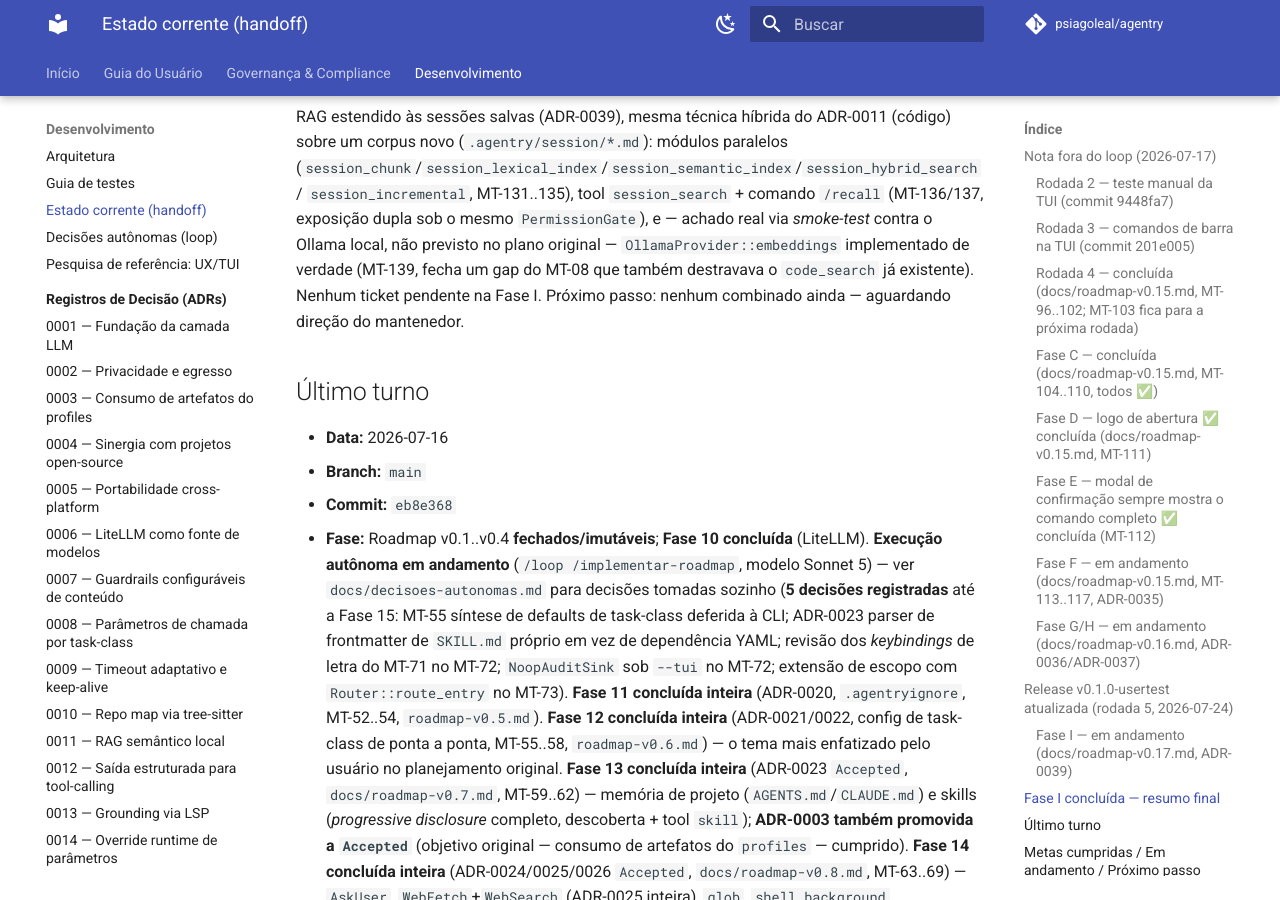
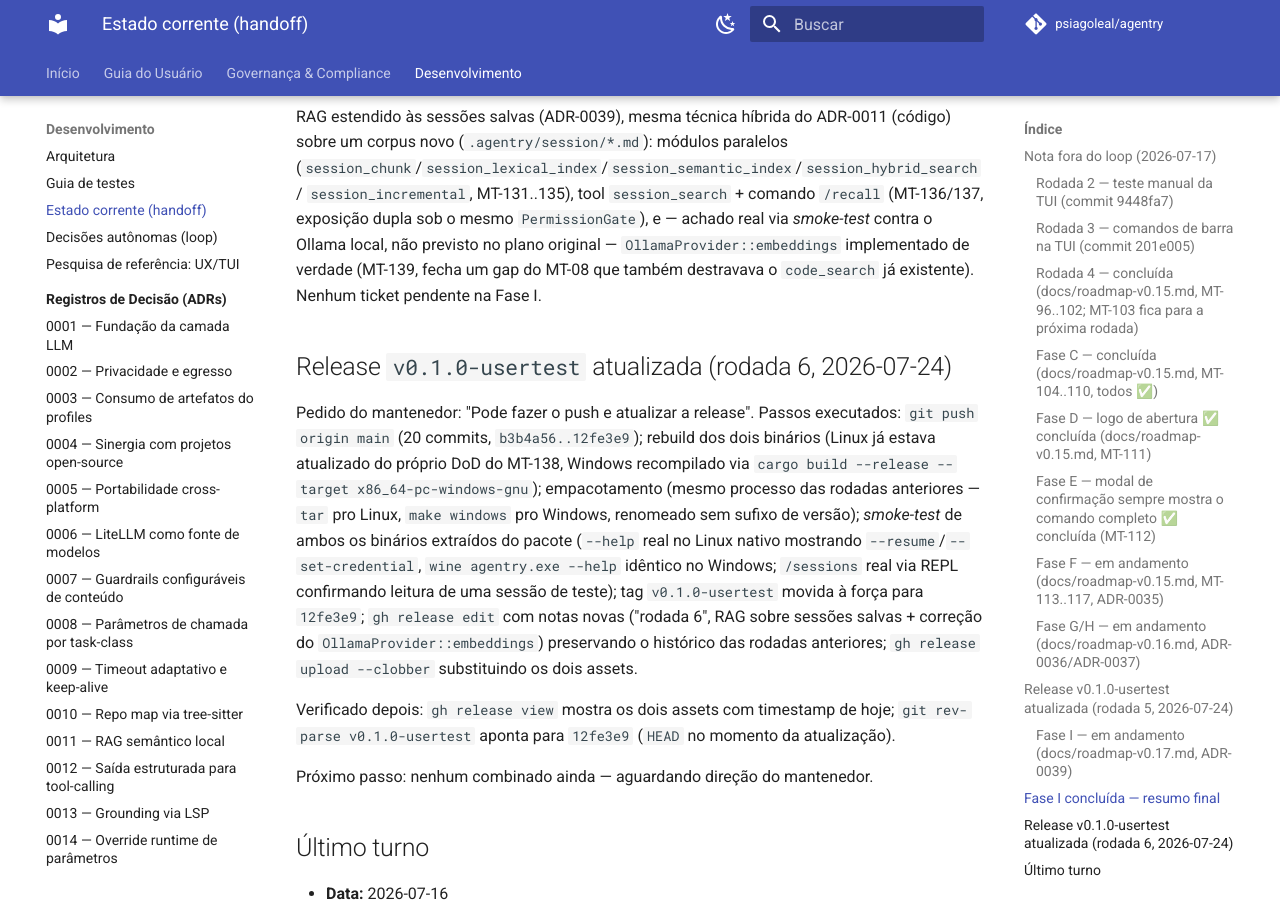
Before and after one commit to psiagoleal/agentry, an MkDocs documentation site: the page built from docs/CURRENT-STATE.md, in a window 1280 px wide and 900 px high, scrolled down 15717 px. Built offline with MkDocs 1.6.1 and Material for MkDocs 9.7.7, drawn with Linux system fonts in a browser that asks for light colours; comment, search, counter and statistics services are not loaded.

Commit message:
docs(handoff): release v0.1.0-usertest atualizada (rodada 6)
Push de 20 commits (b3b4a56..12fe3e9) + tag movida para 12fe3e9 + assets
substituídos (RAG sobre sessões salvas, MT-130..139). Ambos os binários
smoke-testados (--help real, /sessions via REPL).

{agente: Claude Code; modelo: claude-sonnet-5}

```diff
--- a/docs/CURRENT-STATE.md
+++ b/docs/CURRENT-STATE.md
@@ -597,8 +597,26 @@ sobre um corpus novo (`.agentry/session/*.md`): módulos paralelos
 exposição dupla sob o mesmo `PermissionGate`), e — achado real via *smoke-test* contra o
 Ollama local, não previsto no plano original — `OllamaProvider::embeddings` implementado de
 verdade (MT-139, fecha um gap do MT-08 que também destravava o `code_search` já existente).
-Nenhum ticket pendente na Fase I. Próximo passo: nenhum combinado ainda — aguardando
-direção do mantenedor.
+Nenhum ticket pendente na Fase I.
+
+## Release `v0.1.0-usertest` atualizada (rodada 6, 2026-07-24)
+
+Pedido do mantenedor: "Pode fazer o push e atualizar a release". Passos executados: `git
+push origin main` (20 commits, `b3b4a56..12fe3e9`); rebuild dos dois binários (Linux já
+estava atualizado do próprio DoD do MT-138, Windows recompilado via `cargo build --release
+--target x86_64-pc-windows-gnu`); empacotamento (mesmo processo das rodadas anteriores —
+`tar` pro Linux, `make windows` pro Windows, renomeado sem sufixo de versão); *smoke-test*
+de ambos os binários extraídos do pacote (`--help` real no Linux nativo mostrando
+`--resume`/`--set-credential`, `wine agentry.exe --help` idêntico no Windows; `/sessions`
+real via REPL confirmando leitura de uma sessão de teste); tag `v0.1.0-usertest` movida à
+força para `12fe3e9`; `gh release edit` com notas novas ("rodada 6", RAG sobre sessões
+salvas + correção do `OllamaProvider::embeddings`) preservando o histórico das rodadas
+anteriores; `gh release upload --clobber` substituindo os dois assets.
+
+Verificado depois: `gh release view` mostra os dois assets com timestamp de hoje; `git
+rev-parse v0.1.0-usertest` aponta para `12fe3e9` (`HEAD` no momento da atualização).
+
+Próximo passo: nenhum combinado ainda — aguardando direção do mantenedor.
 
 ## Último turno
 
```
